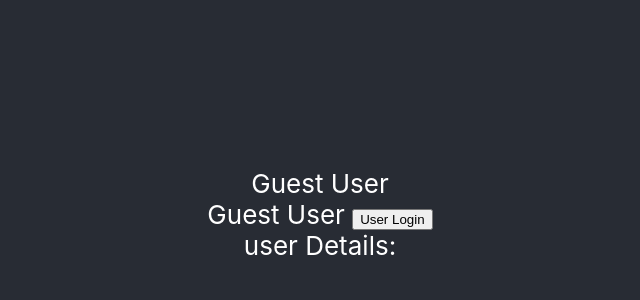
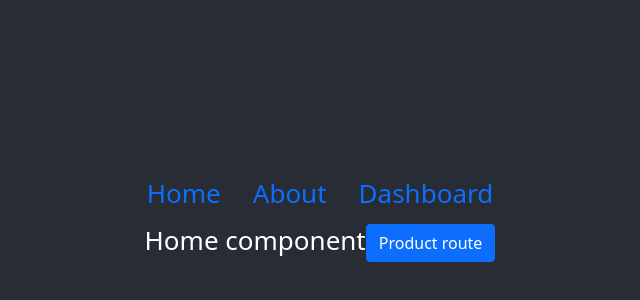
Before and after one commit to anujsingla/react-course, a React (Create React App) app: page /#/home in a window 1280 px wide. Shown: the part 186-486 px from the top of the page, without its empty margins (320-960 px from the left). Built offline with nearby package versions, Linux system fonts and the light colour scheme; no server answers.

Commit message:
code changes .

```diff
--- a/package.json
+++ b/package.json
@@ -7,17 +7,23 @@
     "@testing-library/react": "^11.1.0",
     "@testing-library/user-event": "^12.1.10",
     "@types/axios": "^0.14.0",
+    "@types/bootstrap": "^5.0.16",
     "@types/jest": "^26.0.15",
     "@types/lodash": "^4.14.170",
     "@types/node": "^12.0.0",
     "@types/react": "^17.0.0",
+    "@types/react-bootstrap": "^0.32.25",
     "@types/react-dom": "^17.0.0",
+    "@types/react-router-dom": "^5.1.7",
     "axios": "^0.21.1",
+    "bootstrap": "^5.0.1",
     "lodash": "^4.17.21",
     "prettier": "^2.3.0",
     "react": "^17.0.2",
+    "react-bootstrap": "^1.6.1",
     "react-dom": "^17.0.2",
     "react-query": "^3.16.0",
+    "react-router-dom": "^5.2.0",
     "react-scripts": "4.0.3",
     "typescript": "^4.1.2",
     "web-vitals": "^1.0.1"
--- a/src/App.tsx
+++ b/src/App.tsx
@@ -1,48 +1,27 @@
 import { QueryClient, QueryClientProvider } from "react-query";
 import "./App.css";
-import { AComponent } from "./Components/AComponent";
-import { UseContextProvider } from "./Components/UseContextReducer";
-// import { UseContextHook } from "./Components/UseContextHook";
-// import { UseReducerHook } from "./Components/UseReducerHook";
+import 'bootstrap/dist/css/bootstrap.min.css';
 import { UserContextProvider } from "./context/UserContextProvider";
-// import { CustomHooks } from "./Components/CustomHooks";
-// import { UseRefExample } from "./Components/UseRefExample";
-// import { ConditionalRender } from "./Components/ConditionalRender";
-// import { MultipleItems } from "./Components/MultipleItems";
-// import {
-//   // LifecycleMethod,
-//   LifecycleMethodWithFunction,
-// } from "./Components/LifecycleMethod";
-// import { ToggleButton } from "./Components/ToggleButton";
-// import { UserForm } from "./Components/UserForm";
-// import { Welcome } from "./Components/Welcome";
+import { AppRoutes } from './Components/AppRoutes';
+import { NavLinkComponent } from './Components/NavLinkComponent';
+import { HashRouter } from "react-router-dom";
+
 const queryClient = new QueryClient();
+
 function App() {
   return (
+    <HashRouter>
       <QueryClientProvider client={queryClient}>
         <div className="App">
           <header className="App-header">
-          <AComponent />
             <UserContextProvider>
-            {/* <Welcome name="Anuj" />
-        <Welcome name="Name 1" />
-        <ToggleButton />
-        <UserForm /> */}
-            {/* <LifecycleMethod initialValue={0} /> */}
-            {/* <br />
-          <div>Life cycle with Function component</div>
-          <LifecycleMethodWithFunction initialValue={0} /> */}
-            {/* <ConditionalRender /> */}
-            {/* <MultipleItems /> */}
-            {/* <CustomHooks /> */}
-            {/* <UseRefExample /> */}
-            {/* <UseContextHook /> */}
-            {/* <UseReducerHook /> */}
-            <UseContextProvider />
+              <NavLinkComponent />
+              <AppRoutes />
             </UserContextProvider>
           </header>
         </div>
       </QueryClientProvider>
+    </HashRouter>
   );
 }
 
--- /dev/null
+++ b/src/Components/About.tsx
@@ -0,0 +1,5 @@
+export function About() {
+    return (
+        <div>About component</div>
+    )
+}
--- /dev/null
+++ b/src/Components/AppRoutes.tsx
@@ -0,0 +1,31 @@
+import { lazy, Suspense } from "react";
+import { Route, Switch } from "react-router-dom";
+// import { About } from "./About";
+import { Dashboard } from "./Dashboard";
+import { Home } from "./Home";
+import { NotFound } from "./NotFound";
+import { Product } from "./Product";
+import { Spinner } from "react-bootstrap";
+
+export function AppRoutes() {
+
+    const aboutComponent = lazy(() => import(/* webpackChunkName: 'About' */ './About').then(module => ({
+        default: module.About
+    })));
+
+    const LazyComponent = (Component: any) => (
+        <Suspense fallback={<Spinner animation="border" />}>
+            <Component />
+        </Suspense>
+    );
+
+    return (
+        <Switch>
+            <Route path="/home" component={Home} />
+            <Route path="/about">{LazyComponent(aboutComponent)}</Route>
+            <Route path="/dashboard" component={Dashboard} />
+            <Route path="/product/:name?" component={Product} />
+            <Route component={NotFound} />
+        </Switch>
+    )
+}
--- /dev/null
+++ b/src/Components/Dashboard.tsx
@@ -0,0 +1,5 @@
+export function Dashboard() {
+    return (
+        <div>Dashboard component</div>
+    )
+}
--- /dev/null
+++ b/src/Components/Home.tsx
@@ -0,0 +1,15 @@
+import { Button } from "react-bootstrap";
+import { useHistory } from "react-router-dom"
+
+export function Home() {
+    const history = useHistory();
+    const onClick = () => {
+        history.push('./product');
+    }
+    return (
+        <div>
+            Home component
+            <Button onClick={onClick}>Product route</Button>
+        </div>
+    )
+}
--- /dev/null
+++ b/src/Components/NavLinkComponent.tsx
@@ -0,0 +1,20 @@
+import { Nav } from "react-bootstrap";
+import { NavLink } from 'react-router-dom'
+
+export function NavLinkComponent() {
+    return (
+        <Nav
+            activeKey="/home"
+        >
+            <Nav.Item>
+                <NavLink activeClassName="active" className="nav-link" to="/home">Home</NavLink>
+            </Nav.Item>
+            <Nav.Item>
+                <NavLink activeClassName="active" className="nav-link" to="/about">About</NavLink>
+            </Nav.Item>
+            <Nav.Item>
+                <NavLink activeClassName="active" className="nav-link" to="/dashboard">Dashboard</NavLink>
+            </Nav.Item>
+        </Nav>
+    )
+}
--- /dev/null
+++ b/src/Components/NotFound.tsx
@@ -0,0 +1,10 @@
+import { useLocation, Link } from "react-router-dom"
+
+export function NotFound() {
+    const location = useLocation();
+    return (
+        <div>NotFound component {location.pathname}
+            <div>Home URL:<Link to="/home">Home</Link> </div>
+        </div>
+    )
+}
--- /dev/null
+++ b/src/Components/Product.tsx
@@ -0,0 +1,16 @@
+import { useParams } from "react-router-dom"
+import { ProductName } from "./ProductName";
+
+export interface IPageParams {
+    name: string;
+}
+
+export function Product() {
+    const { name } = useParams<IPageParams>();
+    return (
+        <div>
+            <ProductName />
+            Product Name: {name}
+        </div>
+    )
+}
--- /dev/null
+++ b/src/Components/ProductName.tsx
@@ -0,0 +1,22 @@
+import { Link } from "react-router-dom"
+
+export function ProductName() {
+    return (
+        <div>
+            <ul>
+                <li>
+                    <Link to={`/product/product1`}>Product1</Link>
+                </li>
+                <li>
+                    <Link to={`/product/product2`}>Product2</Link>
+                </li>
+                <li>
+                    <Link to={`/product/product3`}>Product3</Link>
+                </li>
+                <li>
+                    <Link to={`/product/product4`}>Product4</Link>
+                </li>
+            </ul>
+        </div>
+    )
+}
```
Also changed, not shown: 1 other file (tests, documents, lock files or other folders). Lines whose indentation alone changed are shown as unchanged.
